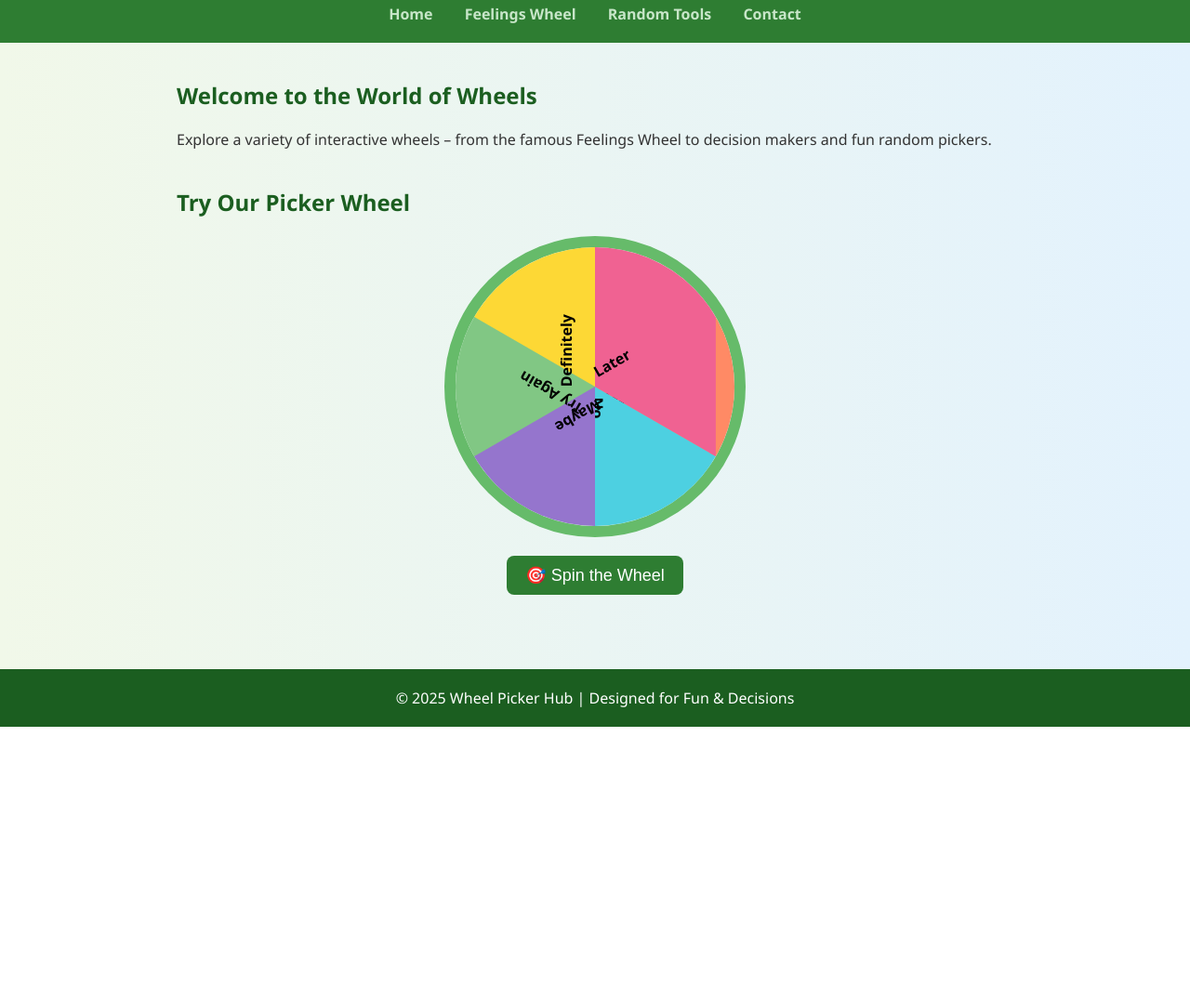
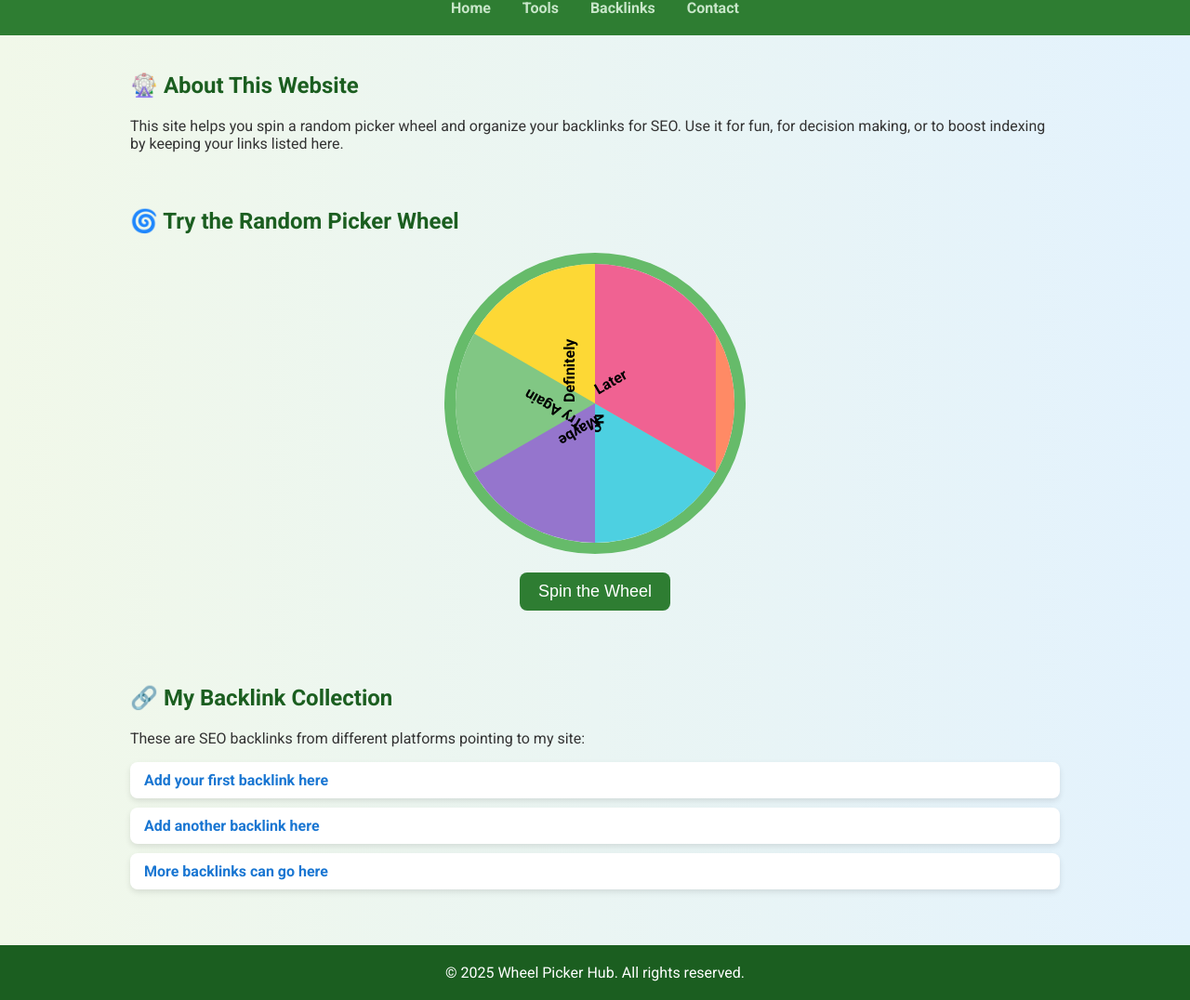
Before and after one commit to mukesh00009/seobacklinkcollector, a plain HTML site: page index.html in a window 1280 px wide. Shown: the part 69-1145 px from the top of the page at 93% size. Before the commit the page ends 851 px from the top, so only its background shows below. Drawn offline with Linux system fonts and the light colour scheme.

Commit message:
index.html

```diff
--- a/index.html
+++ b/index.html
@@ -2,13 +2,19 @@
 <html lang="en">
 <head>
   <meta charset="UTF-8">
-  <title>Wheel Picker Hub – Spin & Choose</title>
-  <meta name="description" content="Spin the random picker wheel and explore feelings wheels, decision wheels, and more!">
+  <title>Wheel Picker Hub – SEO & Fun</title>
+  <meta name="description" content="Spin the random picker wheel, explore tools, and manage your backlinks for SEO indexing.">
+  <meta name="keywords" content="picker wheel, feelings wheel, seo backlinks, random tool">
+  <meta name="robots" content="index, follow">
   <meta name="viewport" content="width=device-width, initial-scale=1.0">
+
+  <!-- Google Fonts -->
+  <link href="https://fonts.googleapis.com/css2?family=Roboto:wght@400;700&display=swap" rel="stylesheet">
+
   <style>
     body {
       margin: 0;
-      font-family: 'Segoe UI', sans-serif;
+      font-family: 'Roboto', sans-serif;
       background: linear-gradient(to right, #f1f8e9, #e3f2fd);
       color: #333;
     }
@@ -36,19 +42,20 @@
     }
 
     .content {
-      max-width: 900px;
+      max-width: 1000px;
       margin: 40px auto;
       padding: 0 20px;
     }
 
     .section {
-      margin-bottom: 40px;
+      margin-bottom: 60px;
     }
 
     .section h2 {
       color: #1b5e20;
     }
 
+    /* Picker Wheel */
     .wheel-container {
       display: flex;
       flex-direction: column;
@@ -95,12 +102,38 @@
       color: #2e7d32;
     }
 
+    /* Backlink Section */
+    .backlinks ul {
+      list-style: none;
+      padding-left: 0;
+    }
+
+    .backlinks li {
+      margin-bottom: 10px;
+      background: #ffffff;
+      padding: 10px 15px;
+      border-radius: 8px;
+      box-shadow: 0 3px 6px rgba(0,0,0,0.1);
+    }
+
+    .backlinks a {
+      text-decoration: none;
+      color: #1976d2;
+      font-weight: bold;
+    }
+
     footer {
       background-color: #1b5e20;
       color: white;
       text-align: center;
       padding: 20px;
       margin-top: 60px;
+    }
+
+    @media screen and (max-width: 600px) {
+      header h1 {
+        font-size: 1.8rem;
+      }
     }
   </style>
 </head>
@@ -110,32 +143,46 @@
   <h1>Wheel Picker Hub</h1>
   <nav>
     <a href="#">Home</a>
-    <a href="#">Feelings Wheel</a>
-    <a href="#">Random Tools</a>
+    <a href="#">Tools</a>
+    <a href="#">Backlinks</a>
     <a href="#">Contact</a>
   </nav>
 </header>
 
 <div class="content">
 
+  <!-- Intro Section -->
   <div class="section">
-    <h2>Welcome to the World of Wheels</h2>
-    <p>Explore a variety of interactive wheels – from the famous Feelings Wheel to decision makers and fun random pickers.</p>
+    <h2>🎡 About This Website</h2>
+    <p>This site helps you spin a random picker wheel and organize your backlinks for SEO. Use it for fun, for decision making, or to boost indexing by keeping your links listed here.</p>
   </div>
 
+  <!-- Wheel Picker Section -->
   <div class="section">
-    <h2>Try Our Picker Wheel</h2>
+    <h2>🌀 Try the Random Picker Wheel</h2>
     <div class="wheel-container">
       <div id="wheel"></div>
-      <button id="spinBtn">🎯 Spin the Wheel</button>
+      <button id="spinBtn">Spin the Wheel</button>
       <div id="result"></div>
     </div>
+  </div>
+
+  <!-- Backlink Section -->
+  <div class="section backlinks">
+    <h2>🔗 My Backlink Collection</h2>
+    <p>These are SEO backlinks from different platforms pointing to my site:</p>
+    <ul>
+      <!-- 👉 Replace these with your own backlink links -->
+      <li><a href="#" target="_blank" rel="dofollow">Add your first backlink here</a></li>
+      <li><a href="#" target="_blank" rel="dofollow">Add another backlink here</a></li>
+      <li><a href="#" target="_blank" rel="dofollow">More backlinks can go here</a></li>
+    </ul>
   </div>
 
 </div>
 
 <footer>
-  &copy; 2025 Wheel Picker Hub | Designed for Fun & Decisions
+  &copy; 2025 Wheel Picker Hub. All rights reserved.
 </footer>
 
 <script>
@@ -166,7 +213,6 @@
     wheel.style.transition = "transform 4s ease-out";
     wheel.style.transform = `rotate(${deg}deg)`;
 
-    // Get result after animation
     setTimeout(() => {
       const anglePerSlice = 360 / options.length;
       const finalAngle = deg % 360;
```
